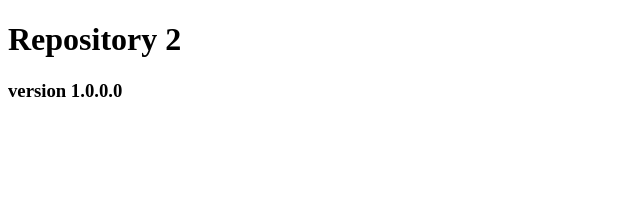
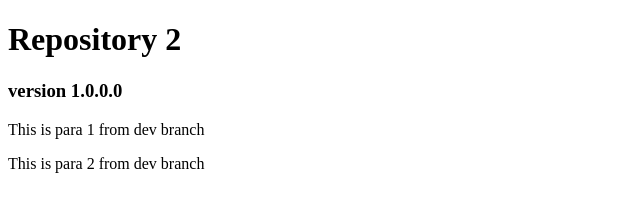
Before and after one commit to jaisriramjavadeveloper/repo2, a plain HTML site: page index.html in a window 1280 px wide. Shown: the whole page, without its empty margins (0-640 px from the left). Drawn offline with Linux system fonts and the light colour scheme.

Commit message:
dev-first commit

```diff
--- a/index.html
+++ b/index.html
@@ -9,6 +9,12 @@
 
     <h1>Repository 2</h1>
     <h3>version 1.0.0.0</h3>
+    <p>
+        This is para 1 from dev branch
+    </p>
+    <p>
+        This is para 2 from dev branch
+    </p>
 
 </body>
 </html>
```
